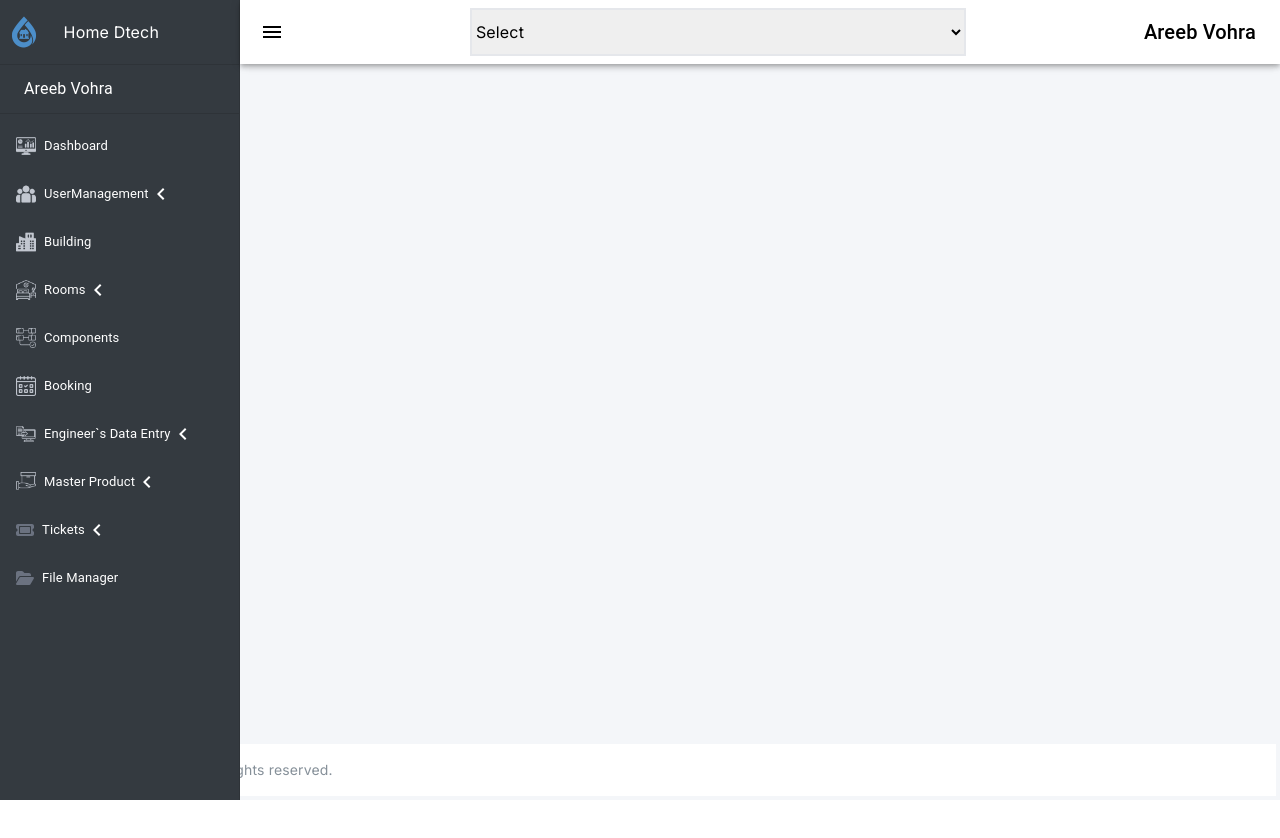
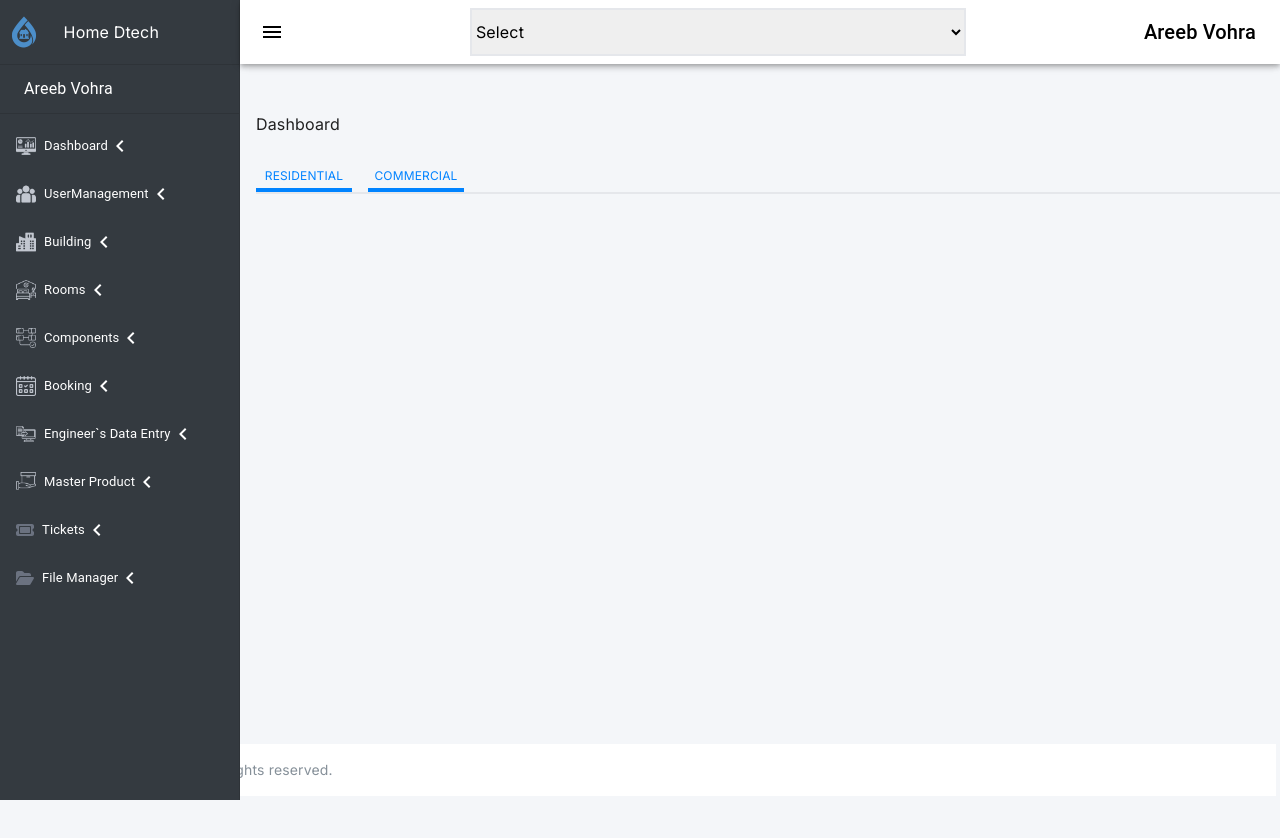
Before and after one commit to Saadgithubit/Home-DTech, a Next.js app: page /Dashboard in a window 1280 px wide. Both pictures are taken after a click on the button "open drawer". Shown: the top 838 px of the page. Before the commit the page ends 800 px from the top, so only its background shows below. Built offline with nearby package versions, Linux system fonts and the light colour scheme.

Commit message:
worked on sidebar

```diff
--- a/src/app/Dashboard/page.tsx
+++ b/src/app/Dashboard/page.tsx
@@ -5,9 +5,7 @@ import Sidebar from "@/components/ui-components/sidebar";
 export default function Dashboard() {
     return (
         <main className="bg-[#F4F6F9] h-screen">
-            <Sidebar />
             <Dashboardpage />
-            <Footer/>
         </main>
     )
 }
--- a/src/app/layout.tsx
+++ b/src/app/layout.tsx
@@ -1,11 +1,13 @@
 import type { Metadata } from "next";
 import { Inter } from "next/font/google";
 import "./globals.css";
+import Sidebar from "@/components/ui-components/sidebar";
+import Footer from "@/components/ui-components/footer";
 
 const inter = Inter({ subsets: ["latin"] });
 
 export const metadata: Metadata = {
-  title: "Create Next App",
+  title: "Home DTech",
   description: "Generated by create next app",
 };
 
@@ -16,7 +18,11 @@ export default function RootLayout({
 }>) {
   return (
     <html lang="en">
-      <body className={inter.className}>{children}</body>
+      <body style={{backgroundColor: '#F4F6F9'}} className={inter.className}>
+      <Sidebar/>
+        {children}
+      <Footer/>
+        </body>
     </html>
   );
 }
--- a/src/components/page-partials/dashboardpage/index.tsx
+++ b/src/components/page-partials/dashboardpage/index.tsx
@@ -1,7 +1,16 @@
+'use client'
+
+import { useState } from "react"
+
 export default function Dashboardpage(){
+    const [textColor , settextColor] = useState('#0083FF')
     return(
-       <main>
-        Dashboard
+       <main className="w-[80%] ml-64">
+        <h1>Dashboard</h1>
+        <span className="w-full border-b-2 flex space-x-4 my-8 text-xs">
+            <p style={{color: textColor}} className="border-b-4 w-24 text-center border-[#0083FF] pb-1">RESIDENTIAL</p>
+            <p style={{color: textColor}} className="border-b-4 w-24 text-center border-[#0083FF] pb-1">COMMERCIAL</p>
+        </span>
        </main>
     )
 }
--- a/src/components/page-partials/homepage/index.tsx
+++ b/src/components/page-partials/homepage/index.tsx
@@ -5,10 +5,8 @@ import Sidebar from "@/components/ui-components/sidebar/index";
 
 export default function Homepage(){
     return(
-        <main className="bg-[#F4F6F9] h-screen">
-        <Sidebar/>
+        <main>
         <Homebar/>
-        <Footer/>
         </main>
     )
 }
--- a/src/components/ui-components/homebar/index.tsx
+++ b/src/components/ui-components/homebar/index.tsx
@@ -1,6 +1,8 @@
+
 export default function Homebar(){
+
     return(
-        <div className="w-[92%] ml-24 space-y-4">
+        <div className="w-[80%] ml-64 space-y-4">
             <h1 className="text-2xl">Home</h1>
             <span className="shadow-lg inline-block p-3 w-full bg-[#FFFFFF]">Welcome to Home DTech</span>
         </div>
--- a/src/components/ui-components/sidebar/index.tsx
+++ b/src/components/ui-components/sidebar/index.tsx
@@ -8,6 +8,7 @@ import MuiDrawer from '@mui/material/Drawer';
 import MuiAppBar, { AppBarProps as MuiAppBarProps } from '@mui/material/AppBar';
 import Toolbar from '@mui/material/Toolbar';
 import List from '@mui/material/List';
+import ExpandMoreIcon from '@mui/icons-material/ExpandMore';
 import CssBaseline from '@mui/material/CssBaseline';
 import Typography from '@mui/material/Typography';
 import Divider from '@mui/material/Divider';
@@ -83,6 +84,8 @@ const AppBar = styled(MuiAppBar, {
     }),
   }),
 }));
+console.log(openedMixin);
+console.log(closedMixin);
 
 const Drawer = styled(MuiDrawer, { shouldForwardProp: (prop) => prop !== 'open' })(
   ({ theme, open }) => ({
@@ -98,7 +101,6 @@ const Drawer = styled(MuiDrawer, { shouldForwardProp: (prop) => prop !== 'open'
       ...closedMixin(theme),
       '& .MuiDrawer-paper': closedMixin(theme),
     }),
-
   }),
 );
 const drawerData = [
@@ -118,16 +120,12 @@ const drawerStyling = {
   backgroundColor: '#343A40',
   color: 'white',
 }
-// '& .MuiDrawer-paper': {
-//   backgroundColor: '#343A40',
-//   color: 'white',
-// },
 
 export default function Sidebar() {
   const theme = useTheme();
 
-
   const [open, setOpen] = React.useState(false);
+  const [ExpandIcon , setExpandIcon] = React.useState(false)
 
   const handleDrawerOpen = () => {
     setOpen(true);
@@ -138,6 +136,8 @@ export default function Sidebar() {
     setOpen(false);
     appBarWidth = '80%'
   };
+  console.log('expand --> ', ExpandIcon);
+
   let appBarWidth;
   return (
     <Box sx={{ display: 'flex' }}>
@@ -210,17 +210,16 @@ export default function Sidebar() {
                   alt={alt} />}
               {font && <FontAwesomeIcon className='text-gray-500' icon={font} />}
               </ListItemIcon>
-              <Link href={name}>
+              <Link href={name.toLowerCase()}>
               <ListItemText
                 primary={name}
                 sx={{ opacity: open ? 1 : 0 }}
                 primaryTypographyProps={{ fontSize: '13px' }} />
                 </Link>
-              {leftIcon &&<ChevronLeftIcon sx={{ opacity: open ? 1 : 0 }} />}
+              <ChevronLeftIcon sx={{ opacity: open ? 1 : 0 }} />
             </ListItemButton>
             )
           })}
-
         </List>
       </Drawer>
       <Box component="main" sx={{ flexGrow: 1, p: 3 }}>
```
